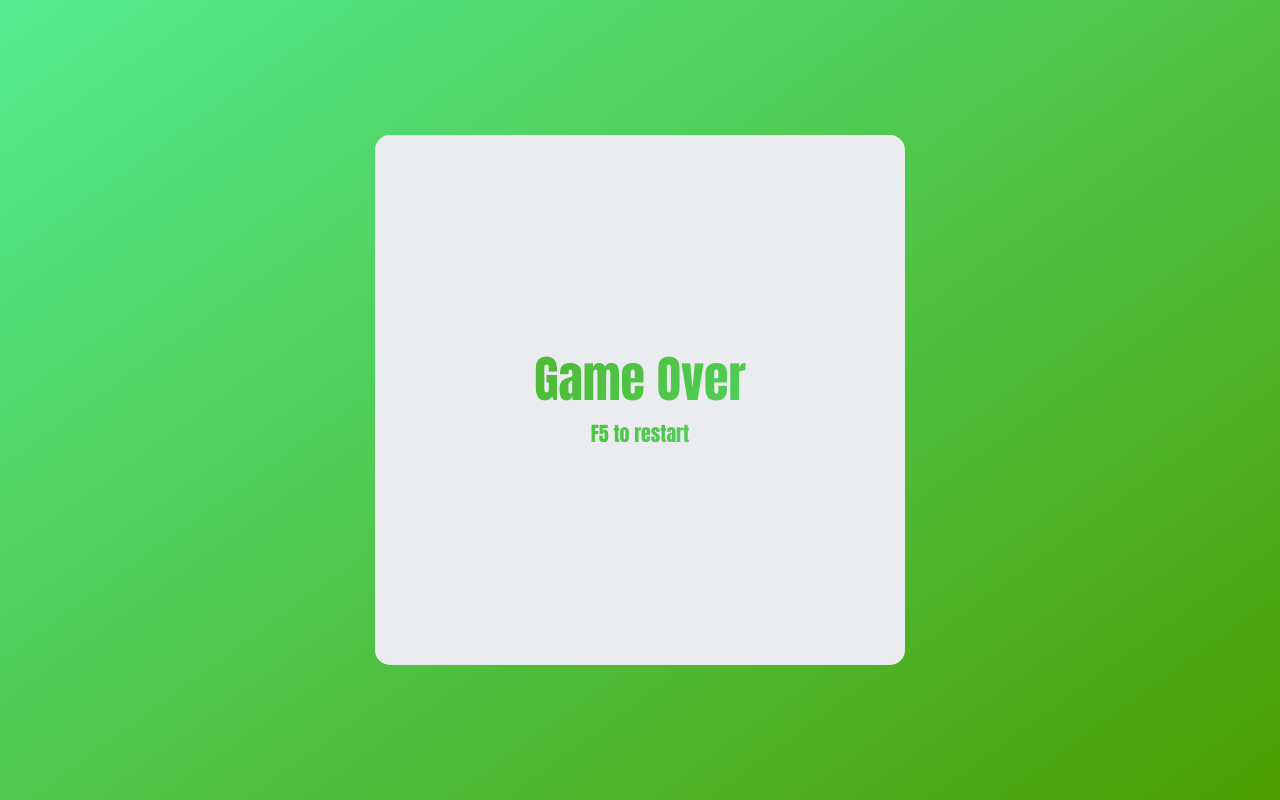
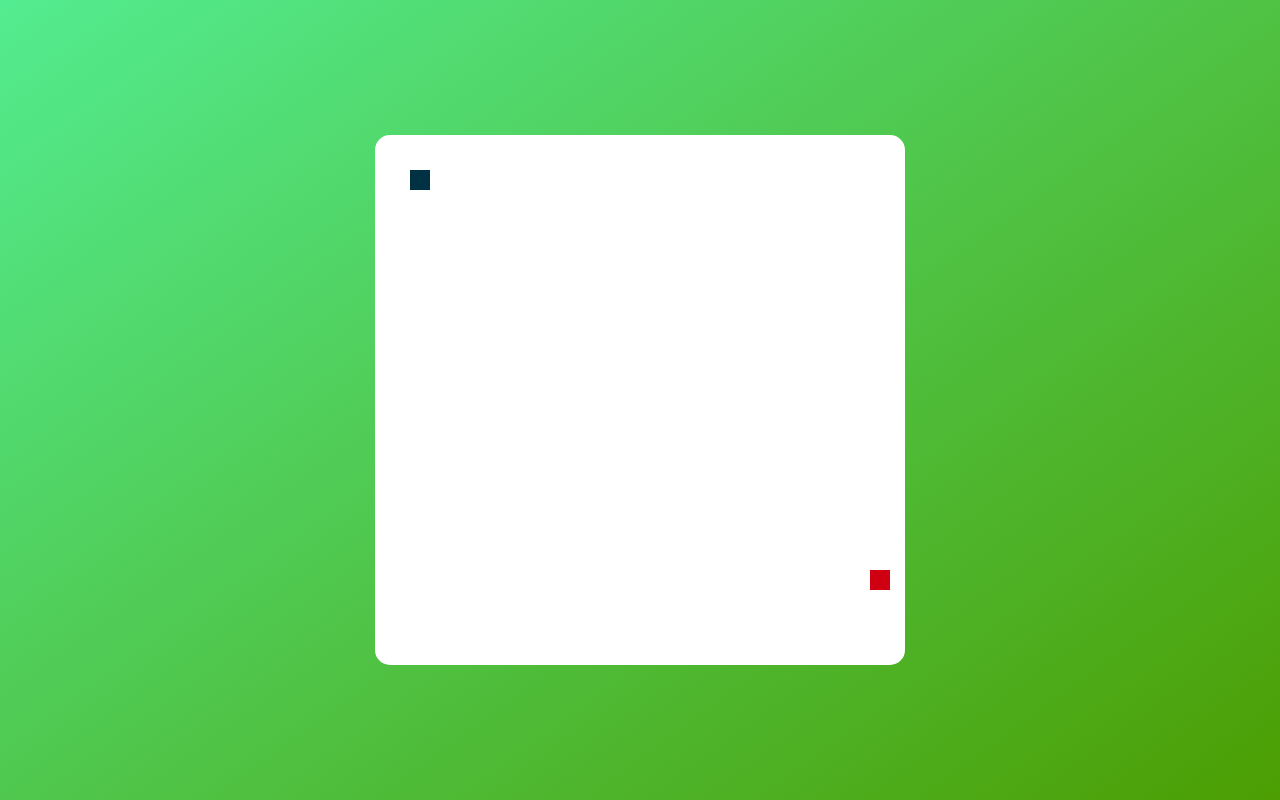
Before and after one commit to MrDasix/snakeJS, a plain HTML site: page index.html in a window 1280 px wide. Drawn offline with Linux system fonts and the light colour scheme.

Commit message:
faster snek

```diff
--- a/index.html
+++ b/index.html
@@ -35,6 +35,8 @@
     <script type="text/javascript">
 
         var GameOver = false;
+        var fps = 200;
+        var appleBoost = 10; //fps-=appleBoost evry time that snek eats an aooke
 
         var canvas;
         var ctx;
@@ -47,9 +49,9 @@
 
         var snake = {
             body:[
-                {x:200,y:200}
+                {x:cellSize,y:cellSize}
             ] ,
-            currentDir: dir[0]
+            currentDir: "none"
         };
 
         var apple = {
@@ -58,6 +60,7 @@
         }
 
         var inter;
+        var move = false; //only 1 move per frame
 
         function init(){
             canvas = document.getElementById("snake");
@@ -73,8 +76,16 @@
         function updateFruit(){
             var newx = Math.floor(Math.random() * (WIDTH/cellSize ))*cellSize;
             var newy = Math.floor(Math.random() * (HEIGHT/cellSize ))*cellSize;
+            var collision = false;
+            for(var i = 0; i < snake.body.length; i++){
+                if(snake.body[i].x == newx && snake.body[i].y == newy) collision = true;
+            }
+            if(!collision){
                 apple.x = newx;
                 apple.y = newy;
+            }else{
+                updateFruit();
+            }
         }
 
         function drawFruit(){
@@ -128,6 +139,7 @@
             ctx.clearRect(0,0,WIDTH,HEIGHT);
             checkGameOver();
             if(!GameOver){
+                move = false;
                 paintBoard();
                 if(snake.body[0].x == apple.x && snake.body[0].y == apple.y){
                     updateFruit();
@@ -144,9 +156,14 @@
                     if(niwx == null) niwx = snake.body[last].x;
                     if(niwy == null) niwy = snake.body[last].y;
 
-                    console.log(niwx +" "+niwy);
+                    snake.body.push({x:niwx,y:niwy});
 
-                    snake.body.push({x:niwx,y:niwy});
+                    //New interval
+                    if(fps > 50){
+                        clearInterval(inter);
+                        fps-=appleBoost;
+                        inter = setInterval(update,fps);
+                    }
                 }else{
                     drawFruit();
                 }
@@ -192,13 +209,16 @@
             init();
             window.onkeydown = function(e){
                 var evn = e || window.event;
+                if(!move){
                     if(evn.keyCode == 37 && snake.currentDir != dir[2]) snake.currentDir = dir[0];
                     else if(evn.keyCode == 38 && snake.currentDir != dir[3]) snake.currentDir = dir[1];
                     else if(evn.keyCode == 39 && snake.currentDir != dir[0]) snake.currentDir = dir[2];
                     else if(evn.keyCode == 40 && snake.currentDir != dir[1]) snake.currentDir = dir[3];
+                    move = true;
+                }
             }
 
-            inter = setInterval(update,200);
+            inter = setInterval(update,fps);
         }
 
     </script>
```
Lines whose indentation alone changed are shown as unchanged.
